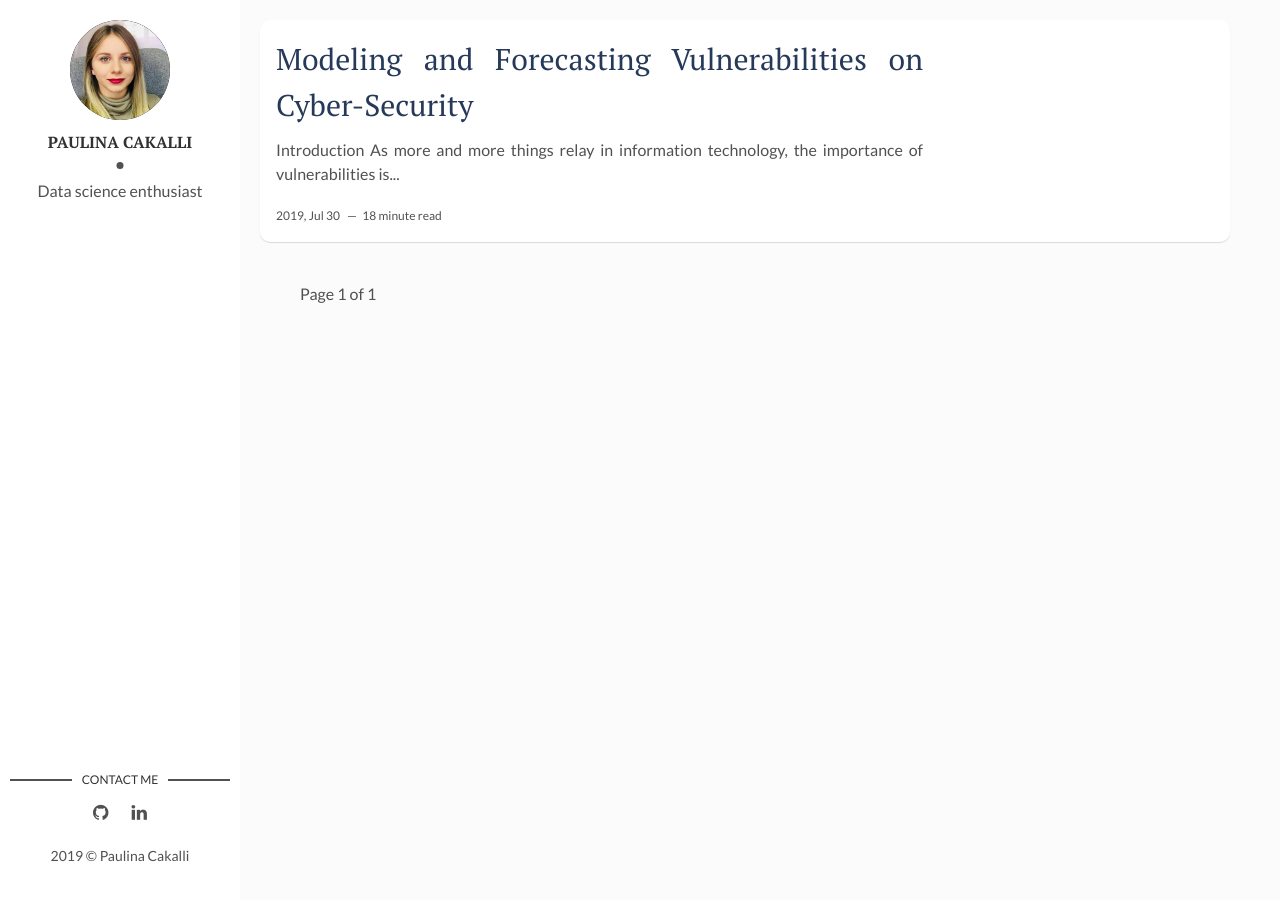
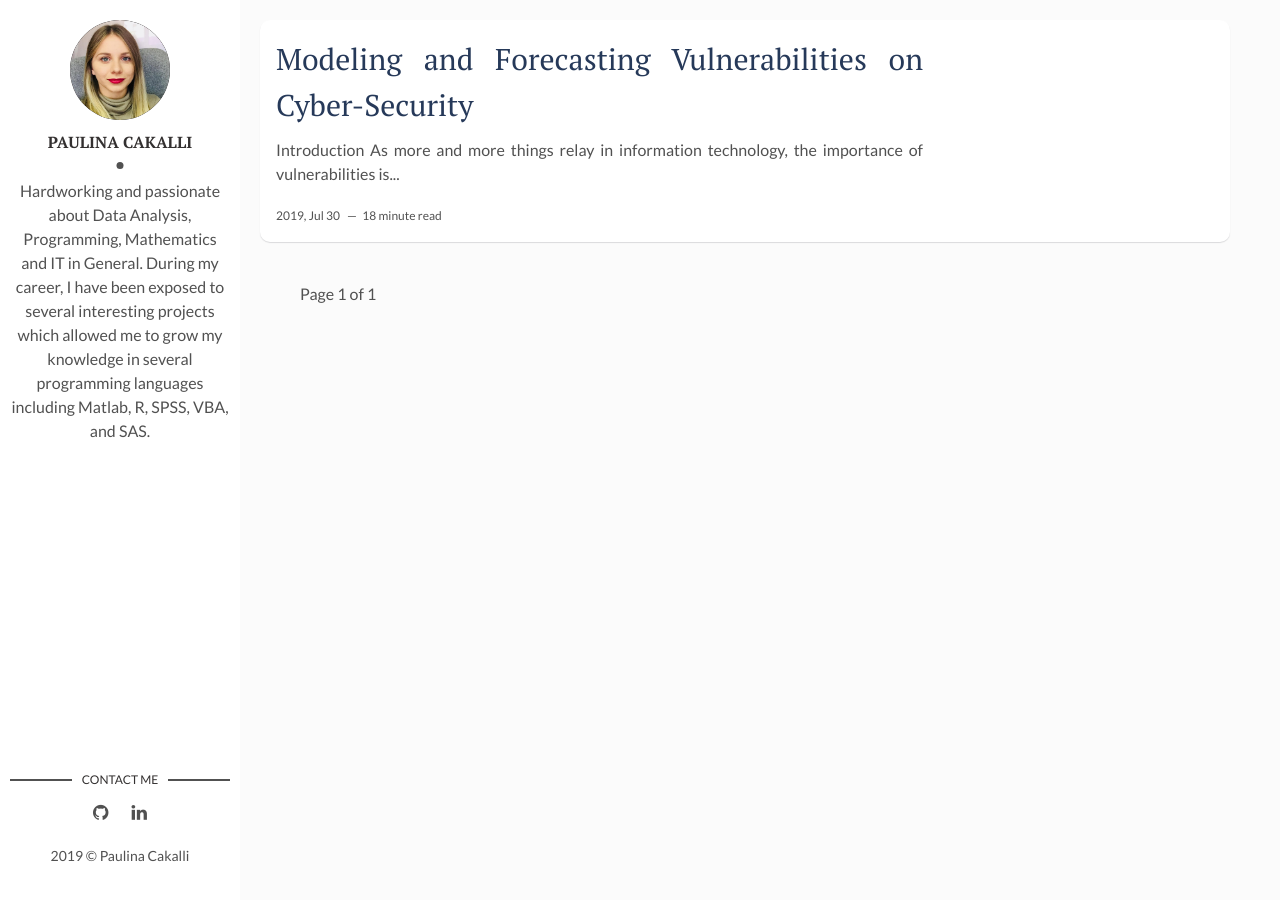
Before and after one commit to PaulinaCakalli/paulinacakalli.github.io, a Jekyll site: the page built from index.html, in a window 1280 px wide. Built offline with Jekyll 4.4.1, drawn with Linux system fonts in a browser that asks for light colours; the list of posts is cut into pages by our own code.

Commit message:
Update _config.yml

```diff
--- a/_config.yml
+++ b/_config.yml
@@ -11,7 +11,7 @@ site-twitter: #if your site has a twitter account, enter it here
 # Author Settings
 author: Paulina Cakalli # add your name
 author-img: profile.jpeg # add your photo
-about-author: Data science enthusiast
+about-author: Hardworking and passionate about Data Analysis, Programming, Mathematics and IT in General. During my career, I have been exposed to several interesting projects which allowed me to grow my knowledge in several programming languages including Matlab, R, SPSS, VBA, and SAS.
 #social-twitter: # add your Twitter handle
 #social-facebook: # add your Facebook handle
 social-github: PaulinaCakalli # add your Github handle
```
